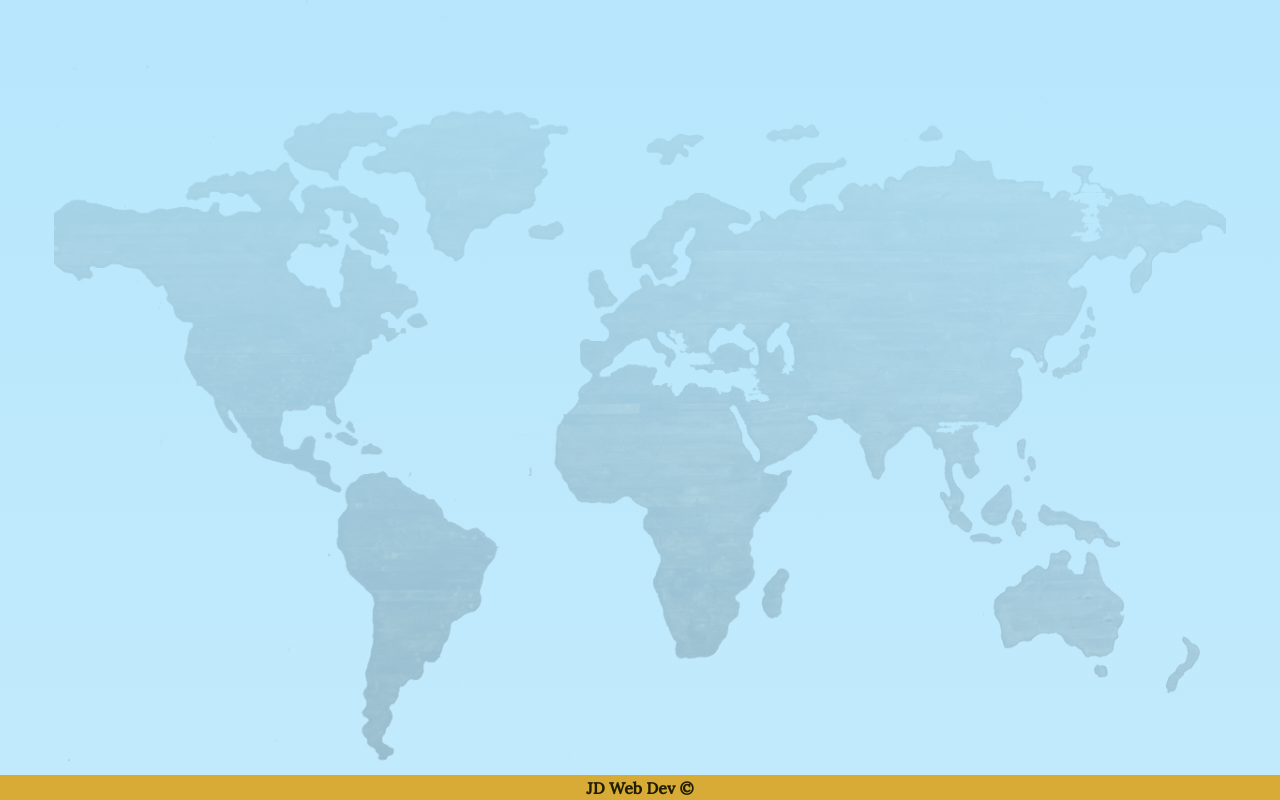
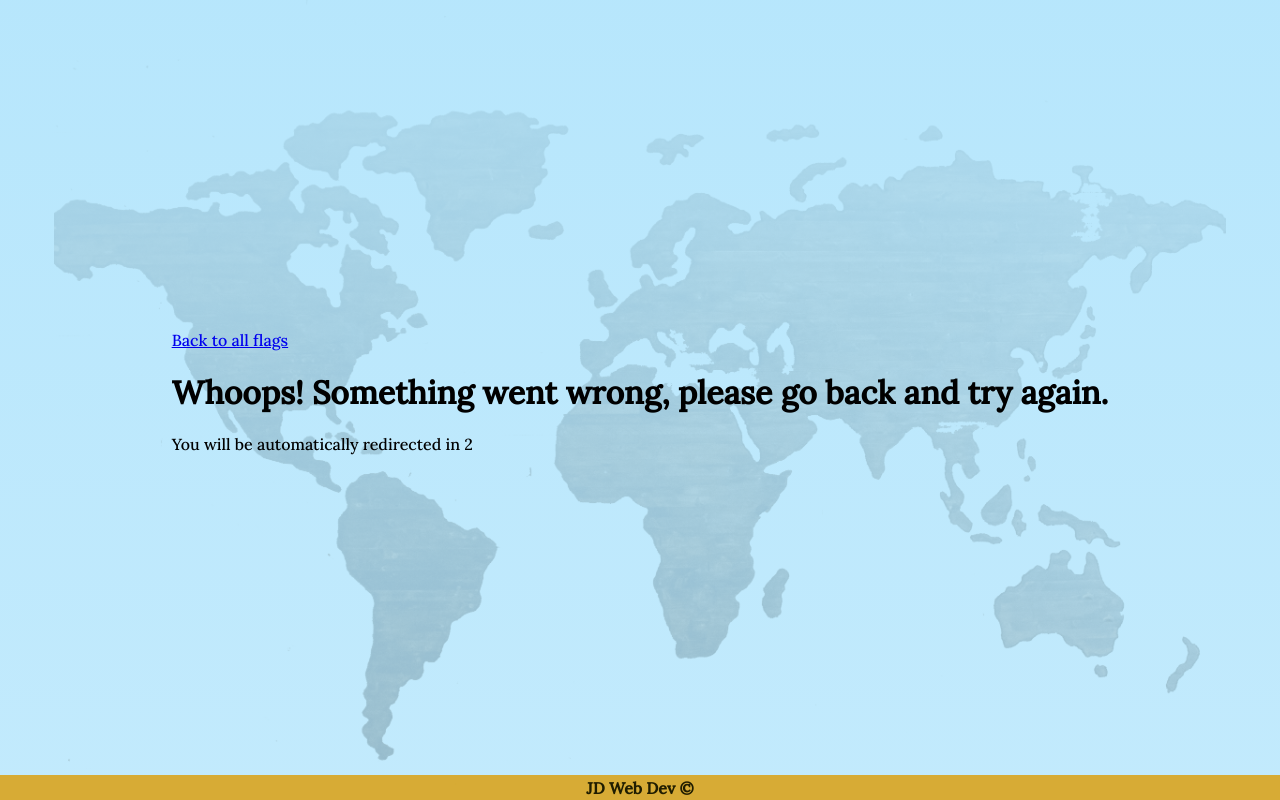
Before and after one commit to Jdallos/Flag-App, a React (Create React App) app: page / in a window 1280 px wide. Before the commit this address had no page. Built offline with nearby package versions, Linux system fonts and the light colour scheme.

Commit message:
route update for redirect correction

```diff
--- a/src/App.js
+++ b/src/App.js
@@ -15,7 +15,7 @@ function App() {
       <Routes>
         <Route path="/Flag-App" element={<FlagApp setDetailsData={setDetailsData} />} />
         <Route path="/Flag-App/details/:countryName" element={<Details data={detailsData} />} />
-        <Route path="/Flag-App/*" element={<Redirect />} />
+        <Route path="*" element={<Redirect />} />
 
       </Routes>
       <Footer />
```
